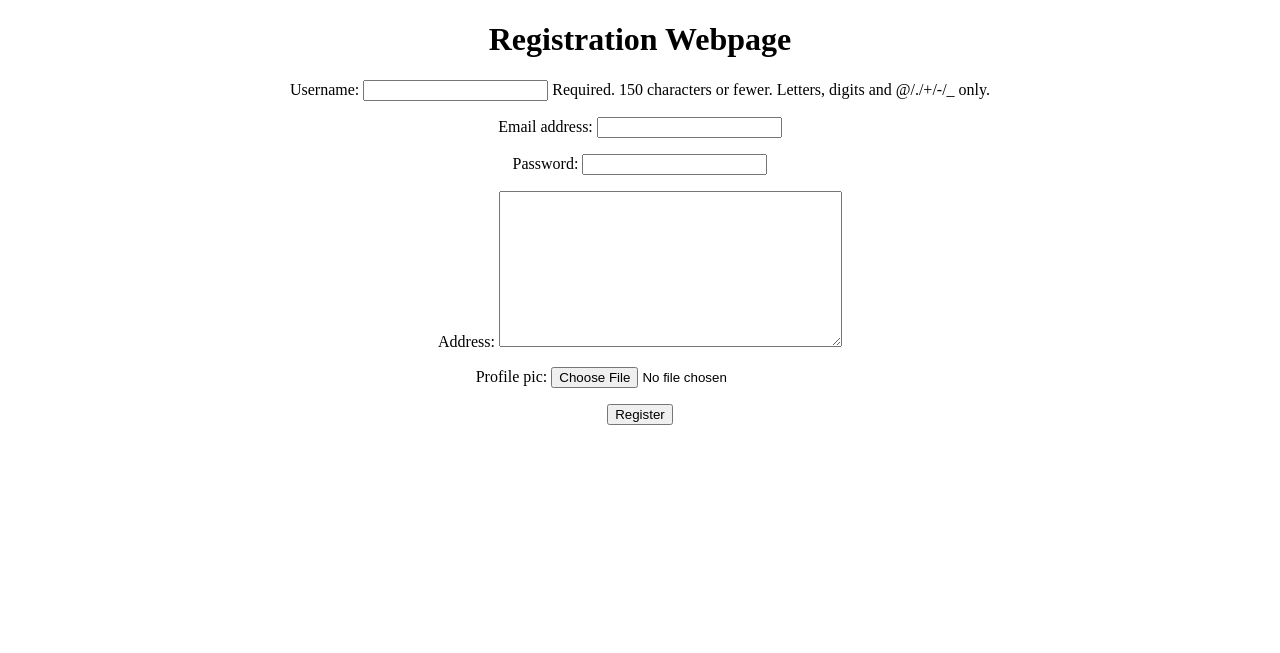
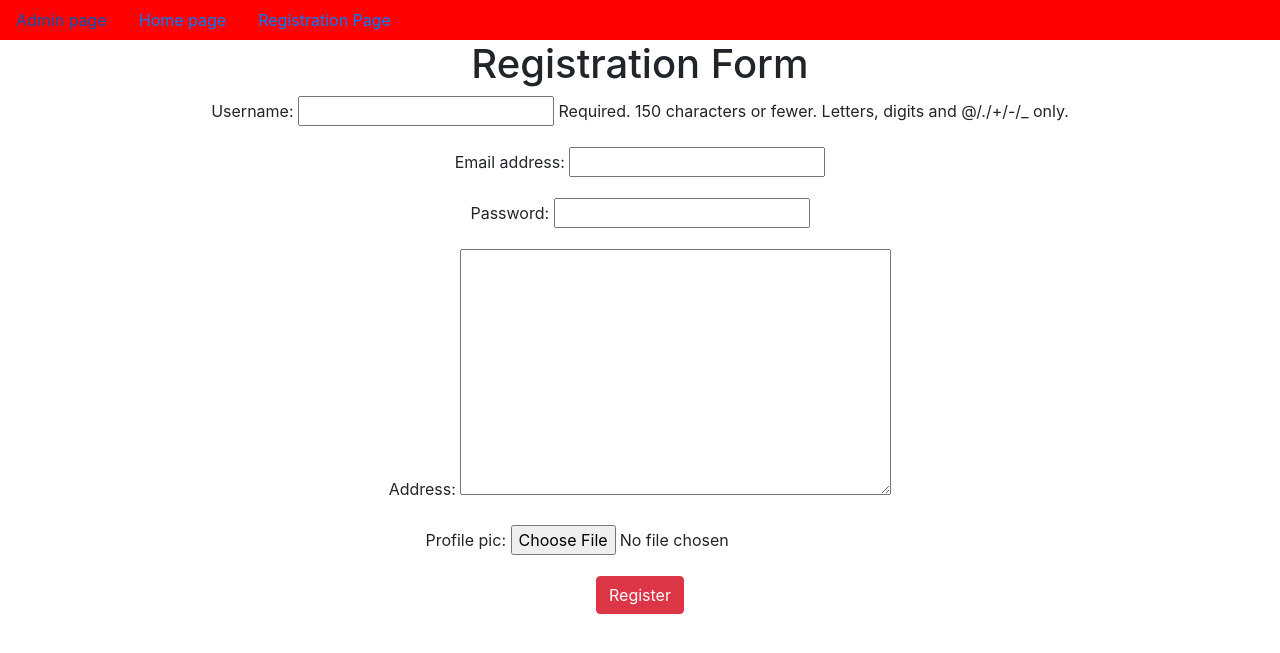
Before and after one commit to swainsubhrajit98/User_Registration, a Django app: page /Registration/ in a window 1280 px wide. Shown: the top 653 px of the page. Run offline with Django 4.2, Linux system fonts and the light colour scheme.

Commit message:
first commit

```diff
--- a/App/views.py
+++ b/App/views.py
@@ -2,6 +2,9 @@ from django.shortcuts import render
 from App.forms import *
 from django.http import HttpResponse
 # Create your views here.
+
+def Home(request):
+    return render(request,'Home.html')
 def Registration(request):
     uf=UserForm()
     pf=ProfileForm()
--- a/Project25/urls.py
+++ b/Project25/urls.py
@@ -22,6 +22,7 @@ from App.views import *
 urlpatterns = [
     path('admin/', admin.site.urls),
     path('Registration/',Registration,name='Registration'),
+    path('Home/',Home,name='Home'),
 
 ]+static(settings.MEDIA_URL,document_root=settings.MEDIA_ROOT)
 
--- /dev/null
+++ b/templates/Dummy.html
@@ -0,0 +1,44 @@
+<!doctype html>
+<html lang="en">
+  <head>
+    <!-- Required meta tags -->
+    <meta charset="utf-8">
+    <meta name="viewport" content="width=device-width, initial-scale=1, shrink-to-fit=no">
+
+    <!-- Bootstrap CSS -->
+    <link rel="stylesheet" href="https://cdn.jsdelivr.net/npm/bootstrap@4.6.2/dist/css/bootstrap.min.css" integrity="sha384-xOolHFLEh07PJGoPkLv1IbcEPTNtaed2xpHsD9ESMhqIYd0nLMwNLD69Npy4HI+N" crossorigin="anonymous">
+    {% block title %}
+    <title>Hello, world!</title>
+    {% endblock %}
+
+
+  </head>
+  <body>
+    <center>
+
+        <nav class="nav" style="background-color: red;">
+            <a href="{% url 'admin:index' %}" class="nav-link">Admin page</a>
+            <a href="{% url 'Home' %}" class="nav-link">Home page</a>
+            <a href="{% url 'Registration' %}" class="nav-link">Registration Page</a>
+
+
+        </nav>
+{% block body_block %}
+
+{% endblock %}
+
+    <!-- Optional JavaScript; choose one of the two! -->
+
+    <!-- Option 1: jQuery and Bootstrap Bundle (includes Popper) -->
+    <script src="https://cdn.jsdelivr.net/npm/jquery@3.5.1/dist/jquery.slim.min.js" integrity="sha384-DfXdz2htPH0lsSSs5nCTpuj/zy4C+OGpamoFVy38MVBnE+IbbVYUew+OrCXaRkfj" crossorigin="anonymous"></script>
+    <script src="https://cdn.jsdelivr.net/npm/bootstrap@4.6.2/dist/js/bootstrap.bundle.min.js" integrity="sha384-Fy6S3B9q64WdZWQUiU+q4/2Lc9npb8tCaSX9FK7E8HnRr0Jz8D6OP9dO5Vg3Q9ct" crossorigin="anonymous"></script>
+
+    <!-- Option 2: Separate Popper and Bootstrap JS -->
+    <!--
+    <script src="https://cdn.jsdelivr.net/npm/jquery@3.5.1/dist/jquery.slim.min.js" integrity="sha384-DfXdz2htPH0lsSSs5nCTpuj/zy4C+OGpamoFVy38MVBnE+IbbVYUew+OrCXaRkfj" crossorigin="anonymous"></script>
+    <script src="https://cdn.jsdelivr.net/npm/popper.js@1.16.1/dist/umd/popper.min.js" integrity="sha384-9/reFTGAW83EW2RDu2S0VKaIzap3H66lZH81PoYlFhbGU+6BZp6G7niu735Sk7lN" crossorigin="anonymous"></script>
+    <script src="https://cdn.jsdelivr.net/npm/bootstrap@4.6.2/dist/js/bootstrap.min.js" integrity="sha384-+sLIOodYLS7CIrQpBjl+C7nPvqq+FbNUBDunl/OZv93DB7Ln/533i8e/mZXLi/P+" crossorigin="anonymous"></script>
+    -->
+</center>
+  </body>
+</html>
--- a/templates/Registration.html
+++ b/templates/Registration.html
@@ -1,22 +1,18 @@
-<!DOCTYPE html>
-<html lang="en">
-<head>
-    <meta charset="UTF-8">
-    <meta http-equiv="X-UA-Compatible" content="IE=edge">
-    <meta name="viewport" content="width=device-width, initial-scale=1.0">
-    <title>Registration</title>
-</head>
-<body>
-    <center>
-        <h1>
-            Registration Webpage
-        </h1>
-        <form action="" method="POSt" enctype="multipart/form-data">
-            {% csrf_token %}
-            {{uf.as_p}}
-            {{pf.as_p}}
-            <input type="submit" value="Register">
-        </form>
-    </center>
-</body>
-</html>
+{% extends 'Dummy.html' %}
+
+
+{% block title %}
+    <title>Registration Page</title>
+
+{% endblock %}
+
+{% block body_block %}
+<h1>Registration Form</h1>
+<form method="POST" enctype="multipart/form-data">
+    {% csrf_token %}
+
+        {{uf.as_p}}
+        {{pf.as_p}}
+    <input type="submit" value="Register" class="btn btn-danger">
+</form>
+{% endblock %}
```
Also changed, not shown: templates/Home.html (added, +13 -0 lines), db.sqlite3.
